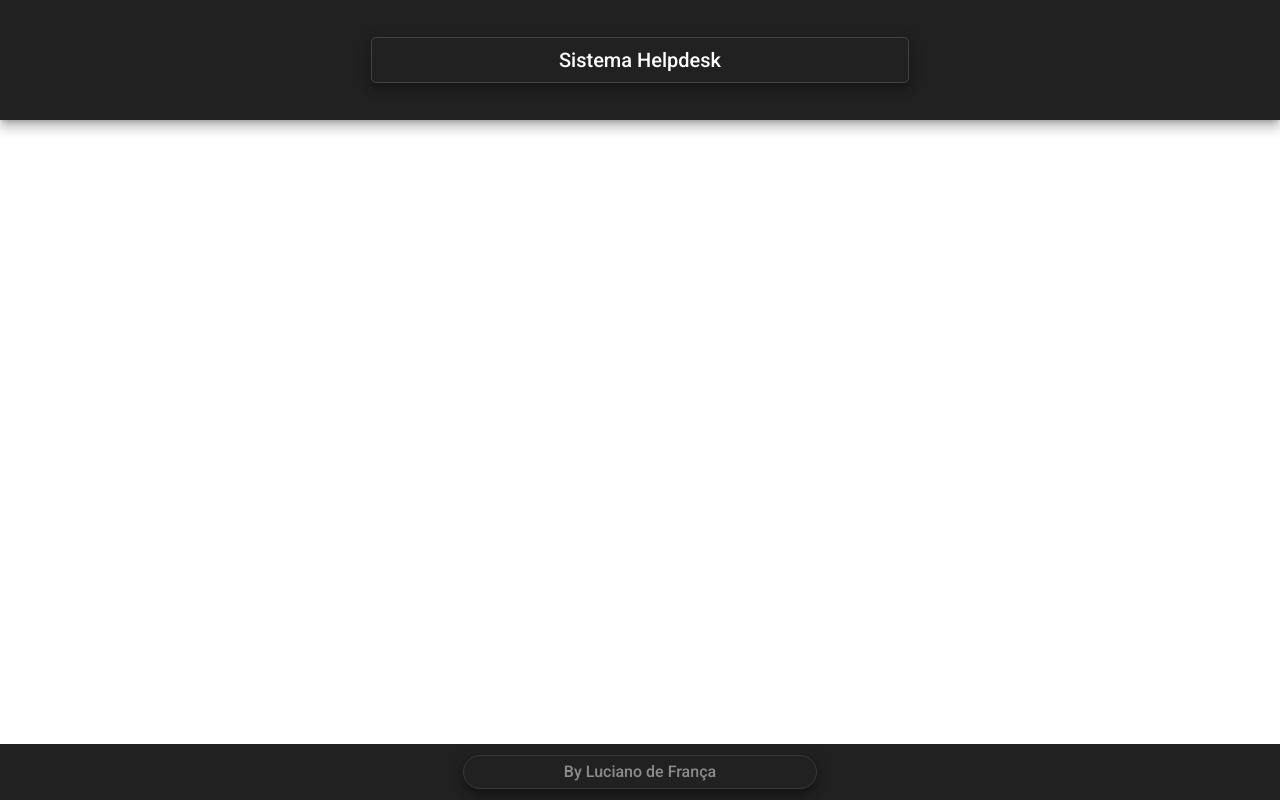
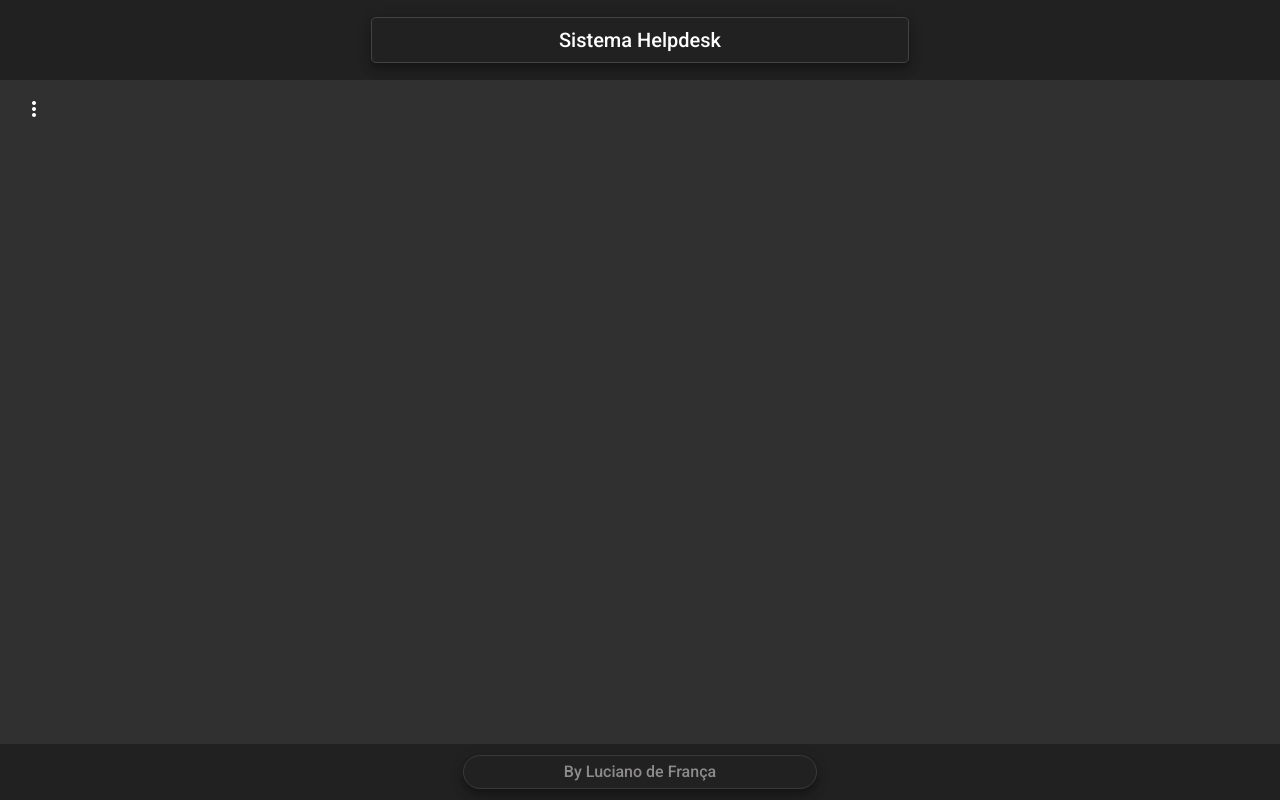
Before and after one commit to lucianodefranca/helpdesk-frontend, an Angular app: page / in a window 1280 px wide. Built offline with nearby package versions, Linux system fonts and the light colour scheme.

Commit message:
Componente Sidenav

```diff
--- a/src/app/app.component.html
+++ b/src/app/app.component.html
@@ -1,2 +1,3 @@
 <app-header></app-header>
+<app-nav></app-nav>
 <app-footer></app-footer>
--- a/src/app/views/components/template/header/header.component.css
+++ b/src/app/views/components/template/header/header.component.css
@@ -1,5 +1,5 @@
 .header {
-    height: 15%;
+    height: 10%;
     display: flex;
     align-items: center;
     justify-content: center;
--- /dev/null
+++ b/src/app/views/components/template/nav/nav.component.css
@@ -0,0 +1,18 @@
+.container {
+    height: 83%;
+}
+
+i {
+    margin: 10px;
+}
+
+button {
+    margin: 1rem auto 0 1rem;
+    background-color: #303030;
+    border: none;
+    color: white;
+}
+
+.mat-drawer {
+    width: 220px;
+}
--- /dev/null
+++ b/src/app/views/components/template/nav/nav.component.html
@@ -0,0 +1,25 @@
+<mat-drawer-container class="container" autosize>
+    <mat-drawer #drawer class="sidenav" mode="side">
+        <mat-nav-list class="nav-list">
+            <a class="mat-list-item" routerLink="/">
+                <i class="material-icons">home</i>Home
+            </a>
+            <a class="mat-list-item" routerLink="/">
+                <i class="material-icons">work</i>Técnico
+            </a>
+            <a class="mat-list-item" routerLink="/">
+                <i class="material-icons">person_search</i>Cliente
+            </a>
+            <a class="mat-list-item" routerLink="/">
+                <i class="material-icons">person_pin</i>Ordens de serviço
+            </a>
+        </mat-nav-list>
+    </mat-drawer>
+
+    <div class="sidenav-content">
+        <button mat-icon-button (click)="drawer.toggle()">
+        <mat-icon>more_vert</mat-icon>
+      </button>
+    </div>
+
+</mat-drawer-container>
--- /dev/null
+++ b/src/app/views/components/template/nav/nav.component.ts
@@ -0,0 +1,15 @@
+import { Component, OnInit } from '@angular/core';
+
+@Component({
+  selector: 'app-nav',
+  templateUrl: './nav.component.html',
+  styleUrls: ['./nav.component.css']
+})
+export class NavComponent implements OnInit {
+
+  constructor() { }
+
+  ngOnInit(): void {
+  }
+
+}
```
Also changed, not shown: src/app/app.module.ts (+12 -4 lines).
